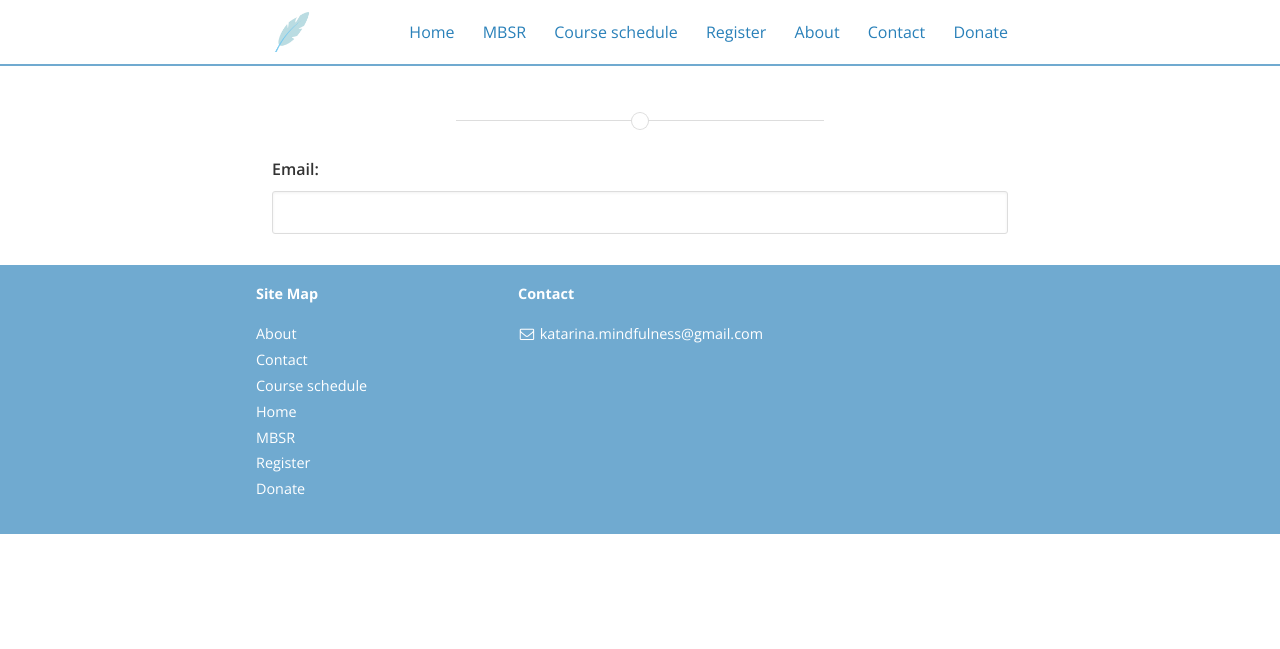
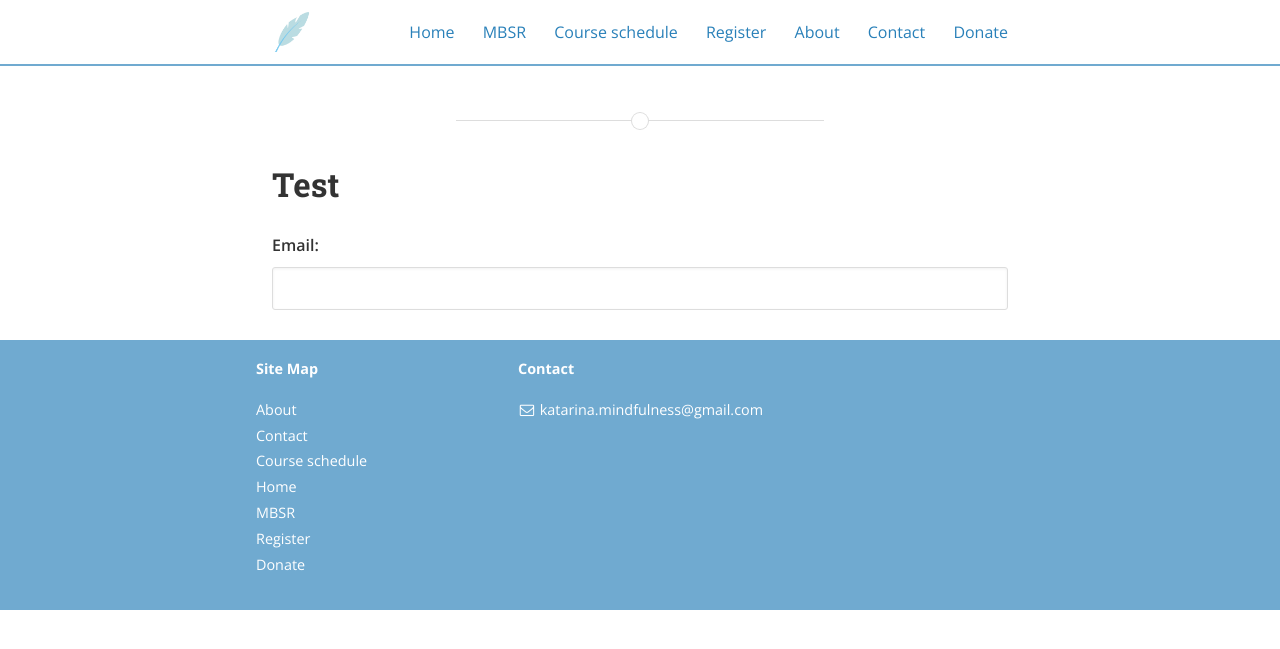
Before and after one commit to mindfulnessone/mindfulnessone.github.io, a Jekyll site: the page built from test.md, in a window 1280 px wide. Shown: the top 649 px of the page. Built offline with Jekyll 4.4.1, drawn with Linux system fonts in a browser that asks for light colours; nearby versions of some CDN libraries.

Commit message:
Update test.md

```diff
--- a/test.md
+++ b/test.md
@@ -4,7 +4,9 @@ permalink: /test/
 main_nav: false
 ---
 
-<form action="https://ftu1crqzy9.execute-api.us-east-1.amazonaws.com/submit-email" method=POST>
+<h1>Test</h1>
+
+<form action="https://ftu1crqzy9.execute-api.us-east-1.amazonaws.com/submit-email" method="post">
   <label for="email">Email:</label>
   <input type="text" id="email" name="email">
-<form>
+</form>
```
